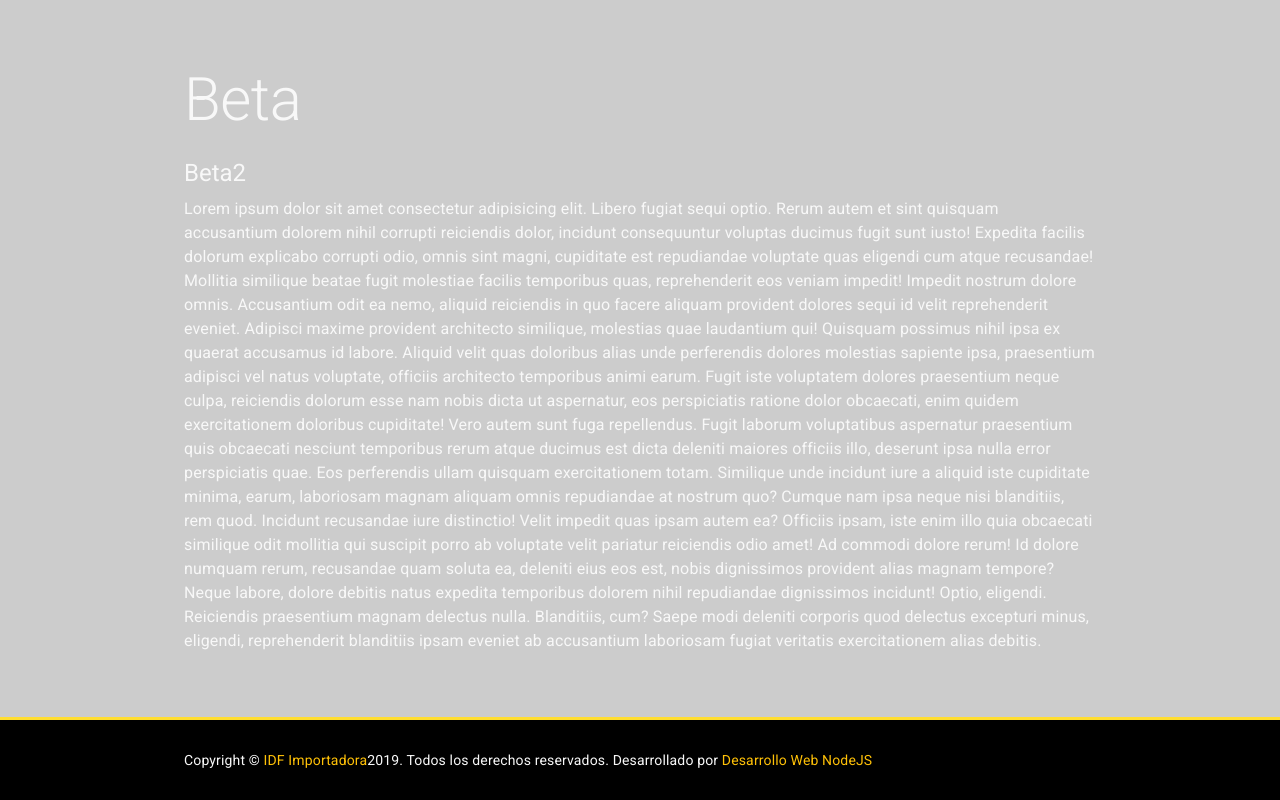
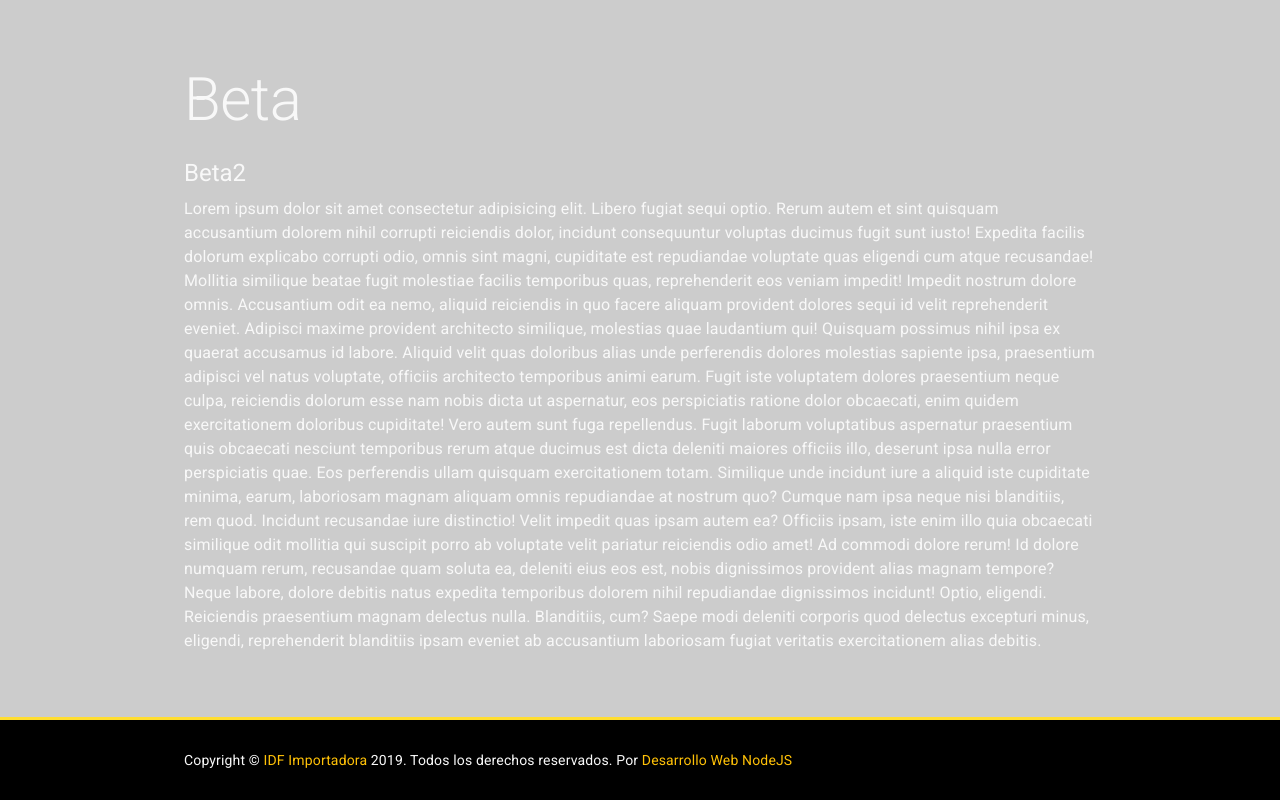
Before and after one commit to masterdev593/assybarras, a React (Create React App) app: page / in a window 1280 px wide. Built offline with nearby package versions, Linux system fonts and the light colour scheme.

Commit message:
Example Ini

```diff
--- a/src/App.js
+++ b/src/App.js
@@ -15,10 +15,10 @@ function Copyright() {
         target="_blank"
         rel="noopener"
       >
-        IDF Importadora
+        {'IDF Importadora '}
       </Link>
       {new Date().getFullYear()}
-      {'. Todos los derechos reservados. Desarrollado por '}
+      {'. Todos los derechos reservados. Por '}
       <Link
         color="secondary"
         href="https://desarrollonodejs.pro/"
```
